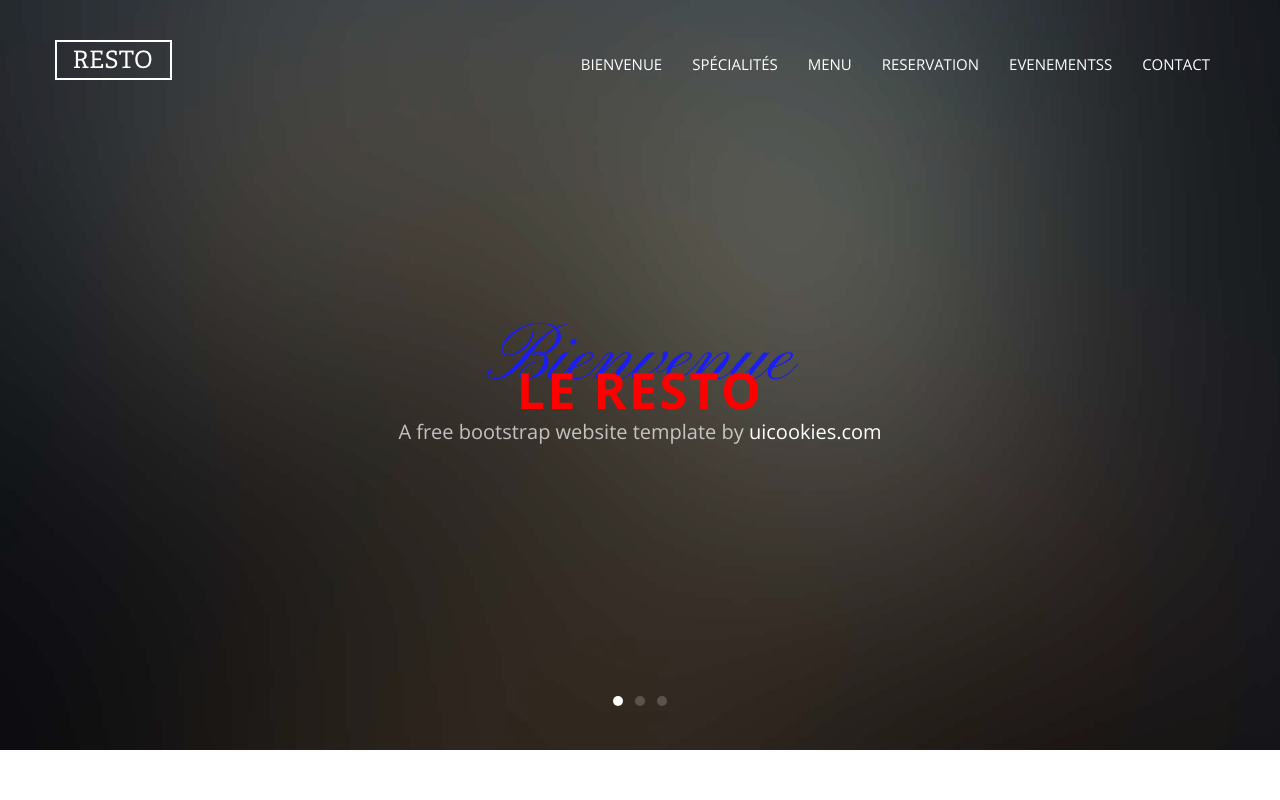
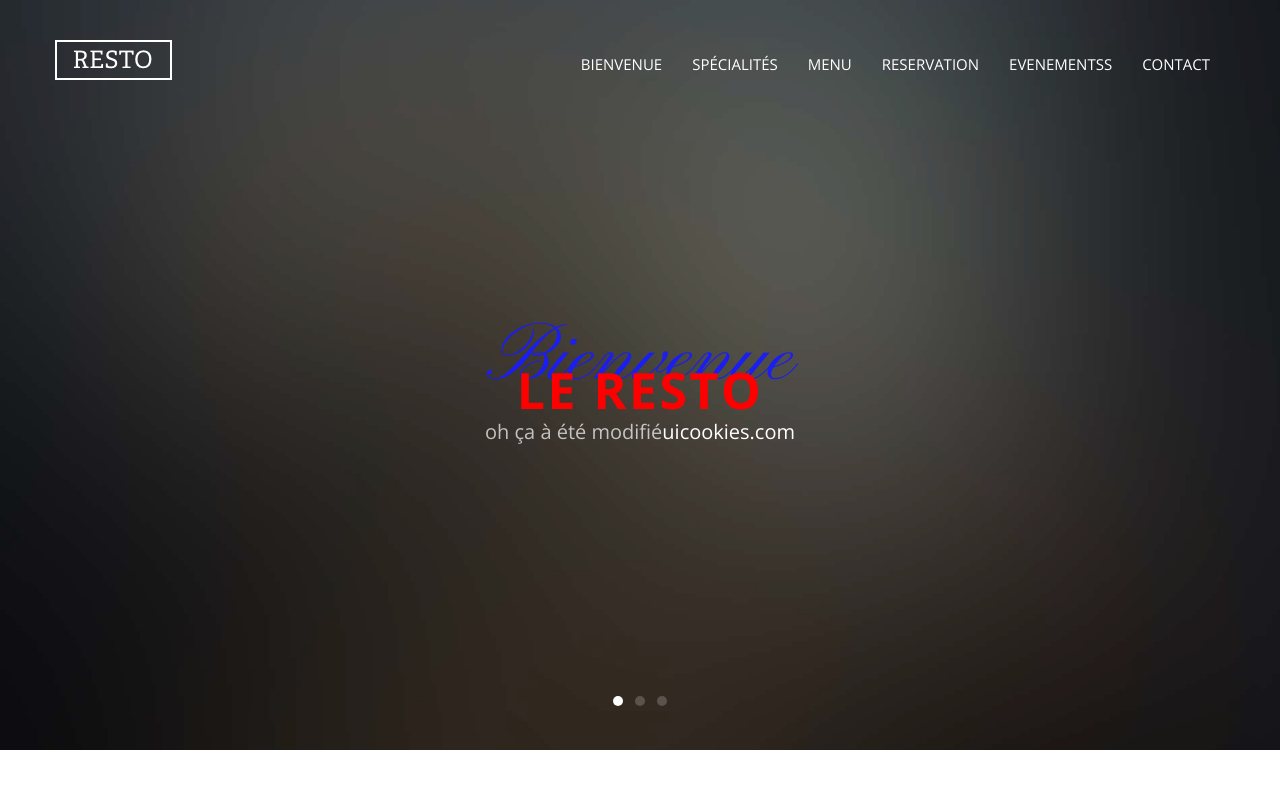
Before and after one commit to SimonBossard/SiteResto, a website: page resto/index.html in a window 1280 px wide. Shown: the top 800 px of the page. Drawn offline with nearby package versions, Linux system fonts and the light colour scheme; files whose address does not match are found by name.

Commit message:
la nouvelle modif

```diff
--- a/resto/index.html
+++ b/resto/index.html
@@ -54,7 +54,7 @@
                 <div class="probootstrap-slider-text text-center probootstrap-animate probootstrap-heading">
                   <h1 class="primary-heading">Bienvenue</h1>
                   <h3 class="secondary-heading">Le Resto</h3>
-                  <p class="sub-heading">A free bootstrap website template by <a href="https://uicookies.com">uicookies.com</a></p>
+                  <p class="sub-heading">oh ça à été modifié<a href="https://uicookies.com">uicookies.com</a></p>
                 </div>
               </div>
             </div>
@@ -67,7 +67,7 @@
                 <div class="probootstrap-slider-text text-center probootstrap-animate probootstrap-heading">
                   <h1 class="primary-heading">Repas</h1>
                   <h3 class="secondary-heading">Avec Nous</h3>
-                  <p class="sub-heading">A free bootstrap website template by <a href="https://uicookies.com">uicookies.com</a></p>
+                  <p class="sub-heading">oh ça à été modifié<a href="https://uicookies.com">uicookies.com</a></p>
                 </div>
               </div>
             </div>
@@ -81,7 +81,7 @@
                 <div class="probootstrap-slider-text text-center probootstrap-animate probootstrap-heading">
                   <h1 class="primary-heading">Rejouis-toi</h1>
                   <h3 class="secondary-heading">Avec Nous</h3>
-                  <p class="sub-heading">A free bootstrap website template by <a href="https://uicookies.com">uicookies.com</a></p>
+                  <p class="sub-heading">oh ça à changé<a href="https://uicookies.com">uicookies.com</a></p>
                 </div>
               </div>
             </div>
```
